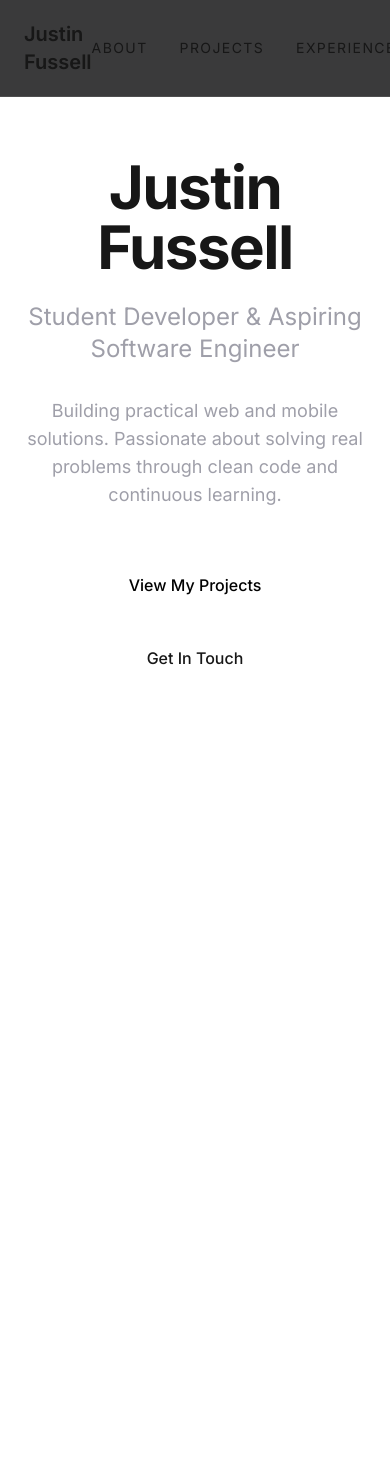
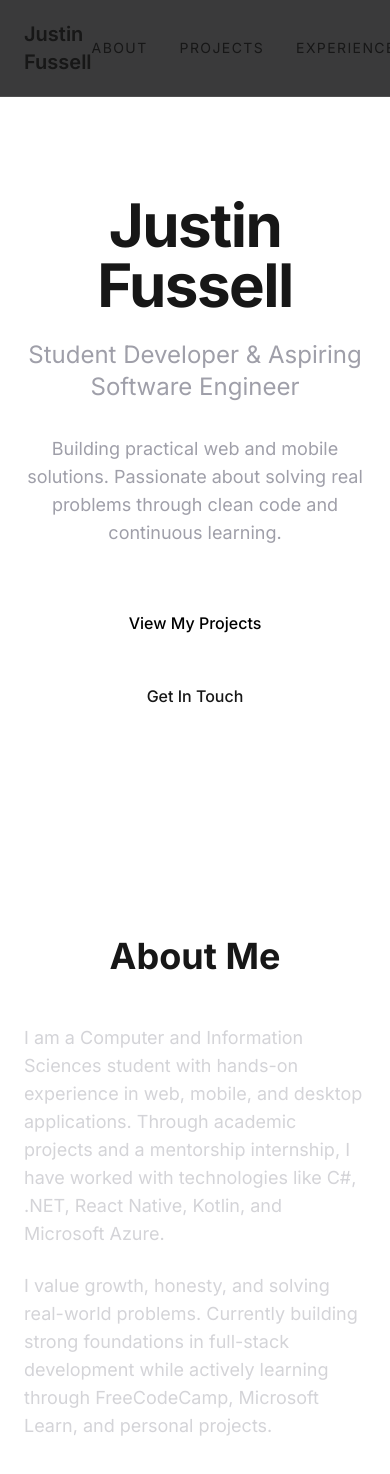
Before and after one commit to JustinFussell/justin-fussell-portfolio, a Next.js app: page / in a window 390 px wide. Shown: the top 1474 px of the page. Before the commit the page ends 844 px from the top, so only its background shows below. Built offline with nearby package versions, Linux system fonts and the light colour scheme.

Commit message:
feat: Add About section with personal bio from CV
Expanded homepage with anchored About section highlighting education, skills, and personal values. Ensured smooth navigation and responsive design.

```diff
--- a/app/page.tsx
+++ b/app/page.tsx
@@ -1,38 +1,47 @@
 export default function Home() {
   return (
-    <main className="min-h-screen">
+    <main className="min-h-screen pt-20"> {/* pt-20 accounts for fixed navbar */}
       {/* Hero Section */}
-      <section className="flex min-h-screen flex-col items-center justify-center px-6 text-center">
+      <section className="flex min-h-[90vh] flex-col items-center justify-center px-6 text-center">
         <div className="max-w-3xl mx-auto">
           <h1 className="text-6xl md:text-7xl font-bold tracking-tight mb-6">
             Justin Fussell
           </h1>
-
           <p className="text-2xl md:text-3xl text-zinc-400 mb-8">
             Student Developer &amp; Aspiring Software Engineer
           </p>
-
           <p className="text-lg text-zinc-400 max-w-md mx-auto mb-12">
             Building practical web and mobile solutions. Passionate about solving real problems
             through clean code and continuous learning.
           </p>
-
           <div className="flex flex-col sm:flex-row gap-4 justify-center">
-            <a
-              href="#projects"
-              className="bg-white text-black px-8 py-4 rounded-full font-medium hover:bg-zinc-200 transition"
-            >
+            <a href="#projects" className="bg-white text-black px-8 py-4 rounded-full font-medium hover:bg-zinc-200 transition">
               View My Projects
             </a>
-            <a
-              href="#contact"
-              className="border border-white/30 px-8 py-4 rounded-full font-medium hover:bg-white/10 transition"
-            >
+            <a href="#contact" className="border border-white/30 px-8 py-4 rounded-full font-medium hover:bg-white/10 transition">
               Get In Touch
             </a>
           </div>
         </div>
       </section>
+
+      {/* About Section */}
+      <section id="about" className="py-24 px-6 max-w-4xl mx-auto">
+        <h2 className="text-4xl font-bold mb-12 text-center">About Me</h2>
+        <div className="prose prose-invert max-w-none text-lg text-zinc-300">
+          <p>
+            I am a Computer and Information Sciences student with hands-on experience in web,
+            mobile, and desktop applications. Through academic projects and a mentorship
+            internship, I have worked with technologies like C#, .NET, React Native, Kotlin,
+            and Microsoft Azure.
+          </p>
+          <p className="mt-6">
+            I value growth, honesty, and solving real-world problems. Currently building
+            strong foundations in full-stack development while actively learning through
+            FreeCodeCamp, Microsoft Learn, and personal projects.
+          </p>
+        </div>
+      </section>
     </main>
   );
 }
```
